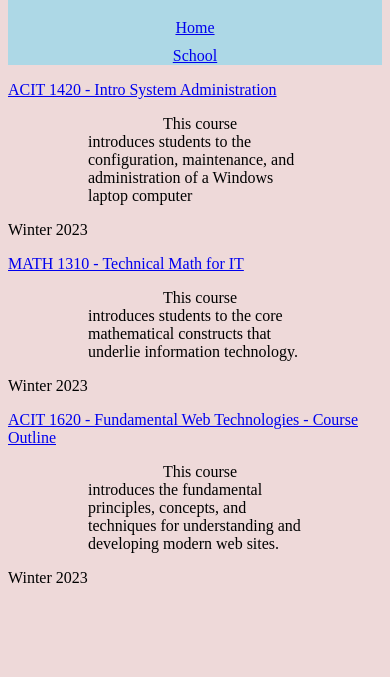
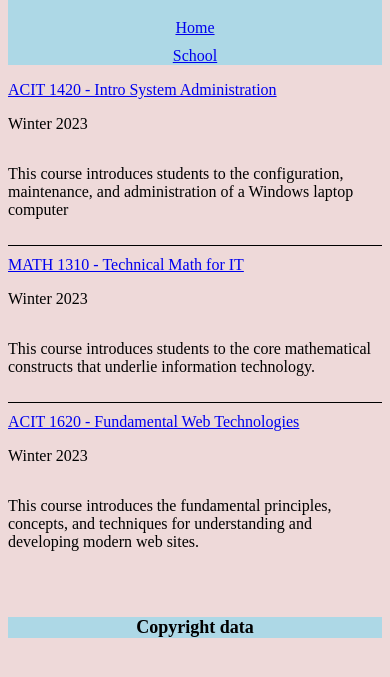
Before and after one commit to bonduongA01361079/week9---ACIT1620, a plain HTML site: page misc/courses.html in a window 390 px wide. Shown: the part 61-738 px from the top of the page. Drawn offline with Linux system fonts and the light colour scheme.

Commit message:
adds solid lines and flex wrap

```diff
--- a/css/stylesheet.css
+++ b/css/stylesheet.css
@@ -67,7 +67,45 @@ ul {
     list-style: none;
     padding: 0%;
 }
+
 .p {
     text-indent: 35%;
     padding: 0 80px;
 }
+
+@media (max-width: 600px)
+{
+    .div2 {
+        display: flex;
+        flex-wrap: wrap-reverse;
+    }
+    .div3 {
+        display: flex;
+        flex-wrap: wrap-reverse;
+    }
+    .div4 {
+        display: flex;
+        flex-wrap: wrap-reverse;
+    }
+    .p {
+        text-indent: 0;
+        padding: 0px ;
+    }
+}
+
+.div2 {
+    border-bottom: solid 1px black;
+    padding-bottom: 10px;
+    margin-bottom: 10px;
+}
+
+
+.div3 {
+    border-bottom: solid 1px black;
+    padding-bottom: 10px;
+    margin-bottom: 10px;
+}
+
+.div4 {
+    margin-bottom: 50px;
+}
--- a/misc/courses.html
+++ b/misc/courses.html
@@ -20,29 +20,33 @@
     </div>
 
             <ul>
-                <li class="li">
+                <li>
                     <a href="https://learn.bcit.ca/d2l/home/909078">ACIT 1420 - Intro System Administration</a>
-                    <div>
+                    <div class="div2">
                         <p class="p">This course introduces students to the configuration, maintenance, and administration of a Windows laptop computer</p>
-                        <p>Winter 2023</p>
+                        <p id="p">Winter 2023</p>
                     </div>
                 </li>
 
-                <li class="li">
+                <li>
                     <a href="https://learn.bcit.ca/d2l/home/909088">MATH 1310 - Technical Math for IT</a>
-                    <div>
+                    <div class="div3">
                         <p class="p">This course introduces students to the core mathematical constructs that underlie information technology.</p>
-                        <p>Winter 2023</p>
+                        <p id="p">Winter 2023</p>
                     </div>
                 </li>
 
-                <li class="li">
-                    <a href="https://www.bcit.ca/outlines/20231089205/">ACIT 1620 - Fundamental Web Technologies - Course Outline</a>
-                    <div>
+                <li>
+                    <a href="https://www.bcit.ca/outlines/20231089205/">ACIT 1620 - Fundamental Web Technologies</a>
+                    <div class="div4">
                         <p class="p">This course introduces the fundamental principles, concepts, and techniques for understanding and developing modern web sites.</p>
-                        <p>Winter 2023</p>
+                        <p id="p">Winter 2023</p>
                     </div>
             </ul>
+
+            <footer class="footer">
+                <h2>Copyright data</h2>
+            </footer>
 </body>
 
 </html>
```
